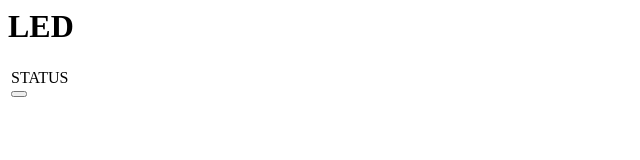
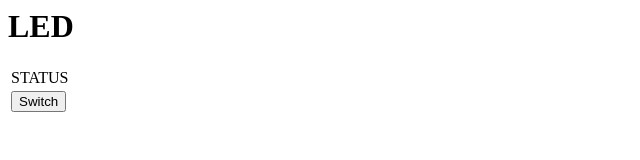
Before and after one commit to ArturoLozanoRdz/green-leaves, a plain HTML site: page led.html in a window 1280 px wide. Shown: the whole page, without its empty margins (0-640 px from the left). Drawn offline with Linux system fonts and the light colour scheme.

Commit message:
Update led.html

```diff
--- a/led.html
+++ b/led.html
@@ -9,7 +9,7 @@
   <td><label id="led">STATUS</label></td>
 </tr>
 <tr>
-  <td><button id="switch" text="switch"></button></td>
+  <td><button id="switch" >Switch</button></td>
 </tr>
 </table>
 
```
